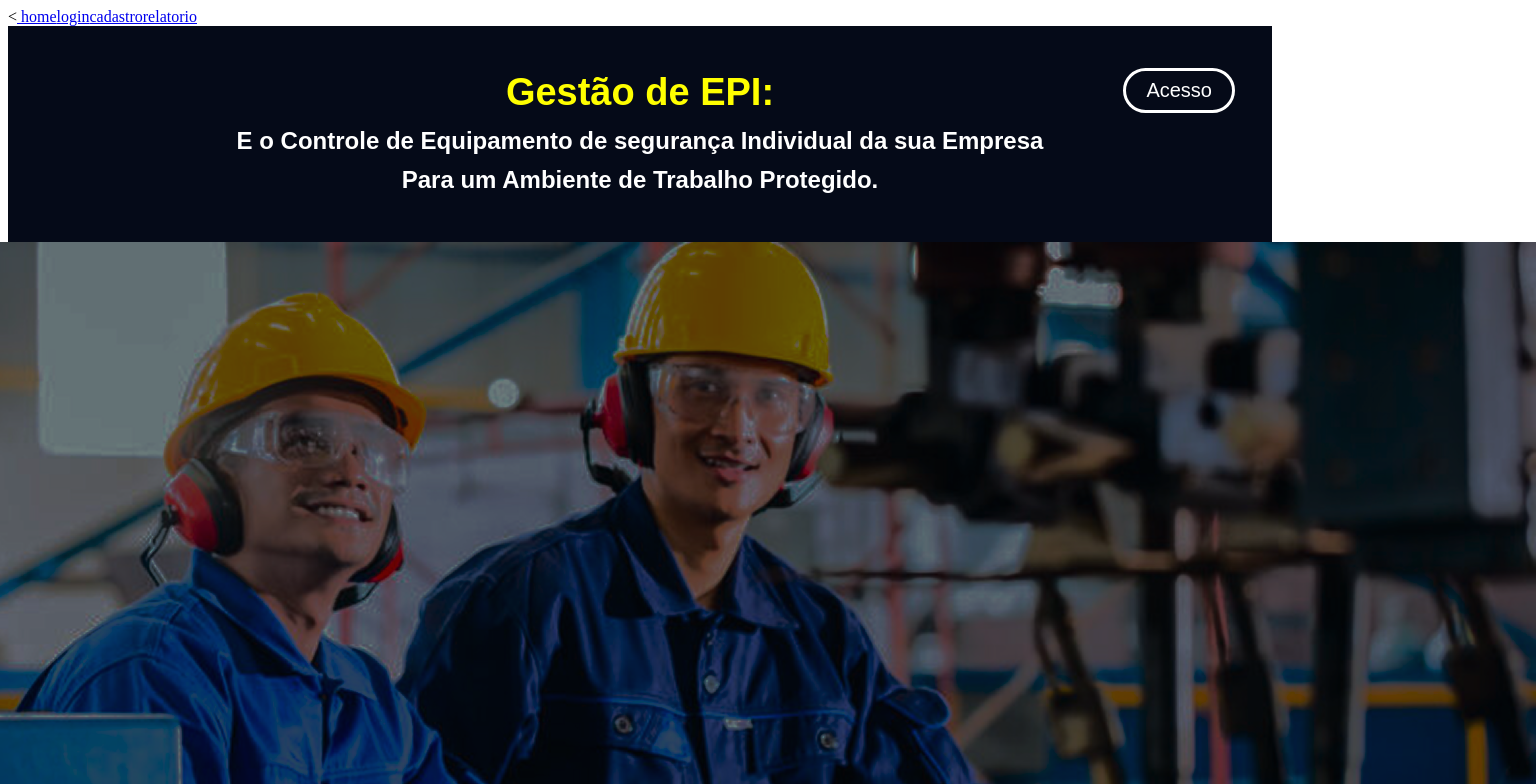
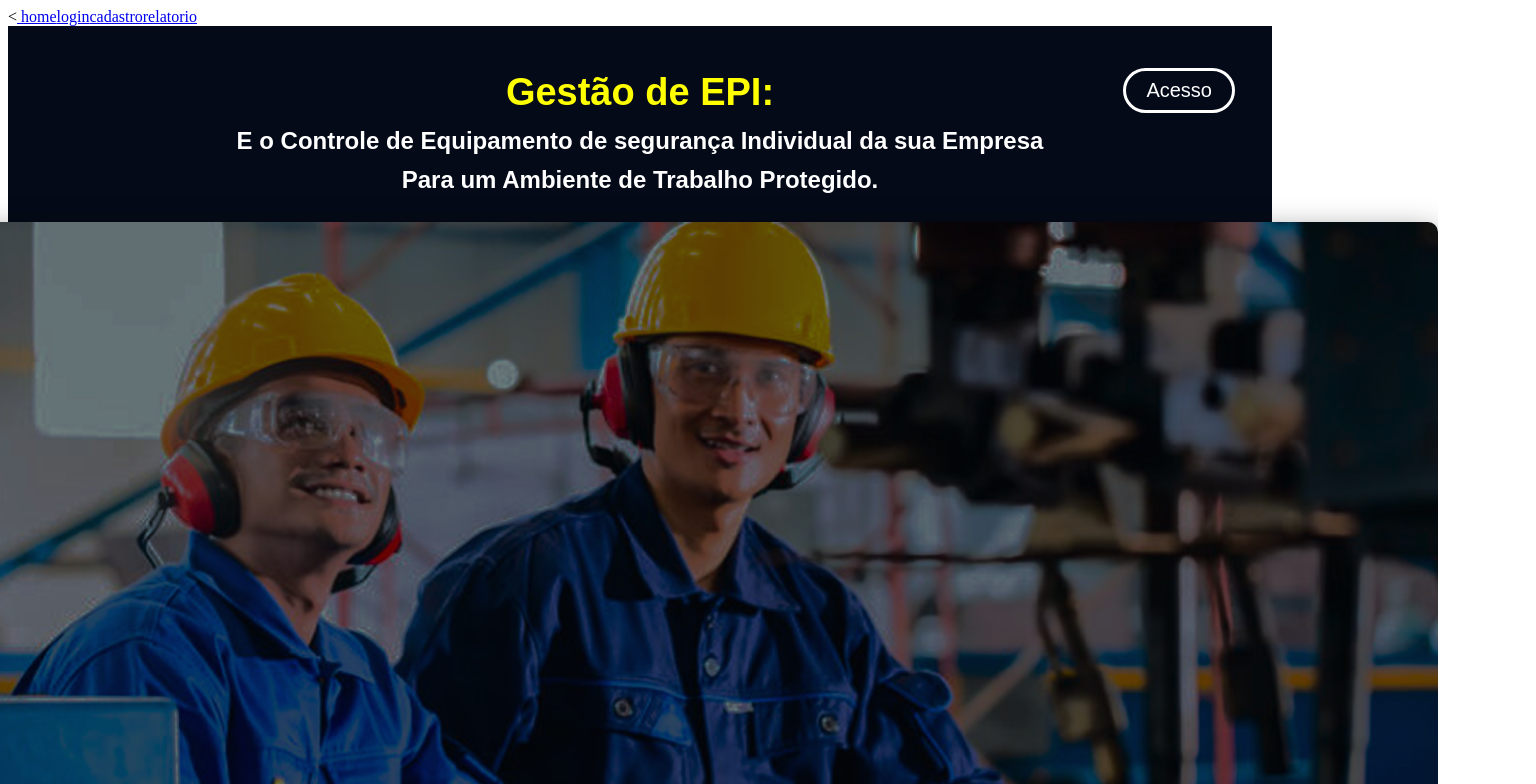
Before and after one commit to maikezzk7-spec/EpisControl, a Vue app: page / in a window 1280 px wide. Shown: the top 784 px of the page, 1536 px wide, since content can reach past the window. Built offline with nearby package versions, Linux system fonts and the light colour scheme.

Commit message:
ajuste feito

```diff
--- a/src/views/home.vue
+++ b/src/views/home.vue
@@ -10,7 +10,7 @@
     </header>
 
 <div class="hero-banner">
-  <img :src="imgTrabalhadores" alt="Trabalhadores" />
+  <img :src="imgTrabalhadores" alt="Trabalhadores" class="img-trabalhadores" />
 </div>
 
     <h2 class="section-title">Um software de gestão ágil de EPIs que maximiza resultados</h2>
@@ -160,24 +160,27 @@ export default {
   width: 100%;
   display: flex;
   justify-content: center;
-  margin: 40px 0; /* 40px de respiro em cima e embaixo */
+  padding: 20px 0; /* Espaçamento em px em cima e embaixo */
 }
 
+/* 2. O código que dá "vida" e tamanho real para a imagem */
 .img-trabalhadores {
-  width: 1770px;       /* Largura fixa para manter o padrão Figma */
-  height: 596px;       /* Altura fixa em px */
-  object-fit: cover;   /* Não deixa a imagem esticar nem amassar */
-  border-radius: 9px; /* Bordas arredondadas profissionais */
-  border-bottom: 6px solid #0055ff; /* Aquele detalhe azul de destaque */
-  box-shadow: 0px 15px 35px rgba(0, 0, 0, 0.4); /* Sombra para dar profundidade */
-  transition: transform 0.4s ease, filter 0.4s ease; /* Preparo para o Hover Pro */
+  width: 1595px;        /* Largura fixa em px conforme o padrão Figma */
+  height: 600px;        /* Altura fixa em px */
+  object-fit: cover;    /* REGRA: Impede que a imagem fique amassada */
+  border-radius: 10px;  /* Bordas arredondadas profissionais */
+  border-bottom: 6px solid #0055ff; /* Detalhe azul de destaque */
+  box-shadow: 0px 10px 30px rgba(0, 0, 0, 0.5); /* Sombra para profundidade */
+
+  /* Isso aqui é o segredo para ela "se mexer" suavemente */
+  transition: transform 0.4s ease, filter 0.4s ease;
+  cursor: pointer;
 }
 
-/* REGRA 4: HOVER PRO SUGERIDO */
+/* 3. REGRA 4: O efeito Hover Pro (Quando o mouse passa em cima) */
 .img-trabalhadores:hover {
-  transform: scale(1.02); /* Sobe de leve, vindo na direção do usuário */
-  filter: brightness(1.1) saturate(1.1); /* Dá um brilho e destaca a cor dos EPIs */
-  cursor: pointer;
+  transform: scale(1.03);    /* A imagem cresce 3% suavemente */
+  filter: brightness(1.2);   /* Ela ganha um brilho extra */
 }
 
 h1 {
```
